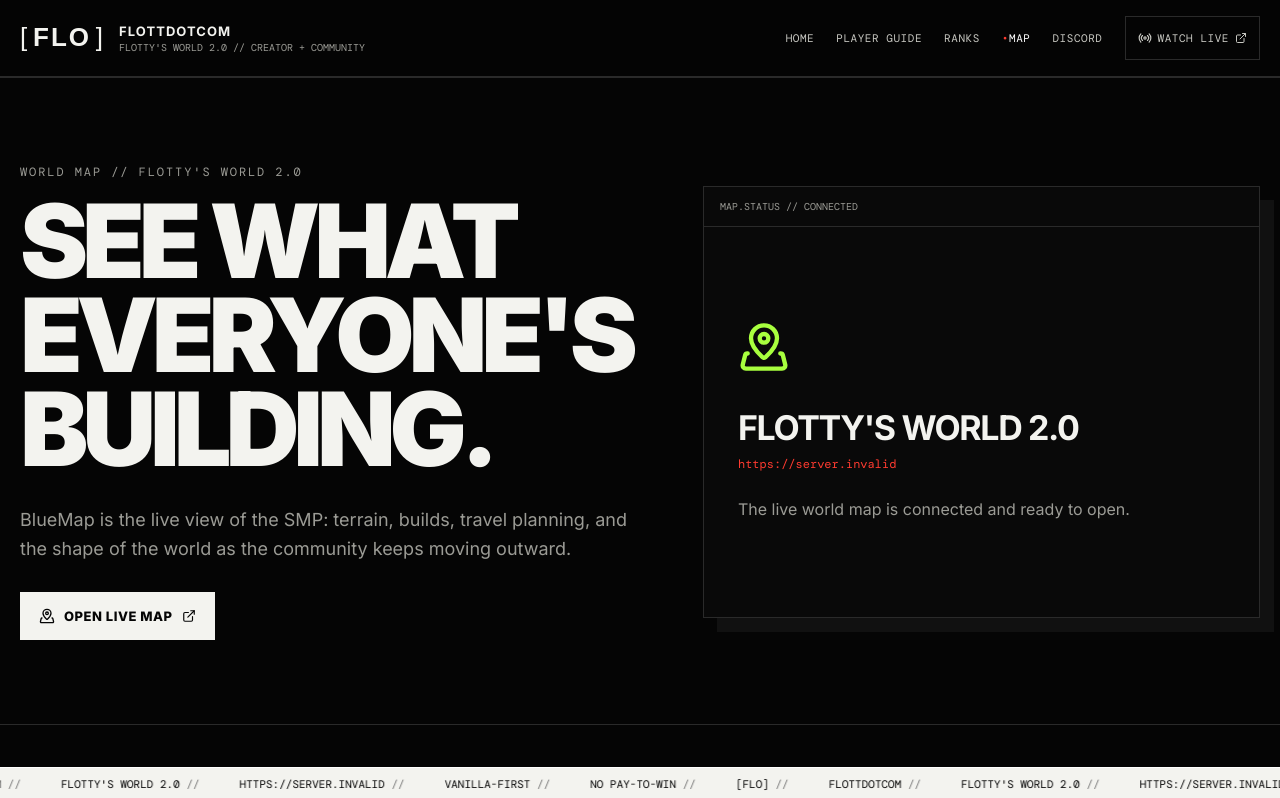
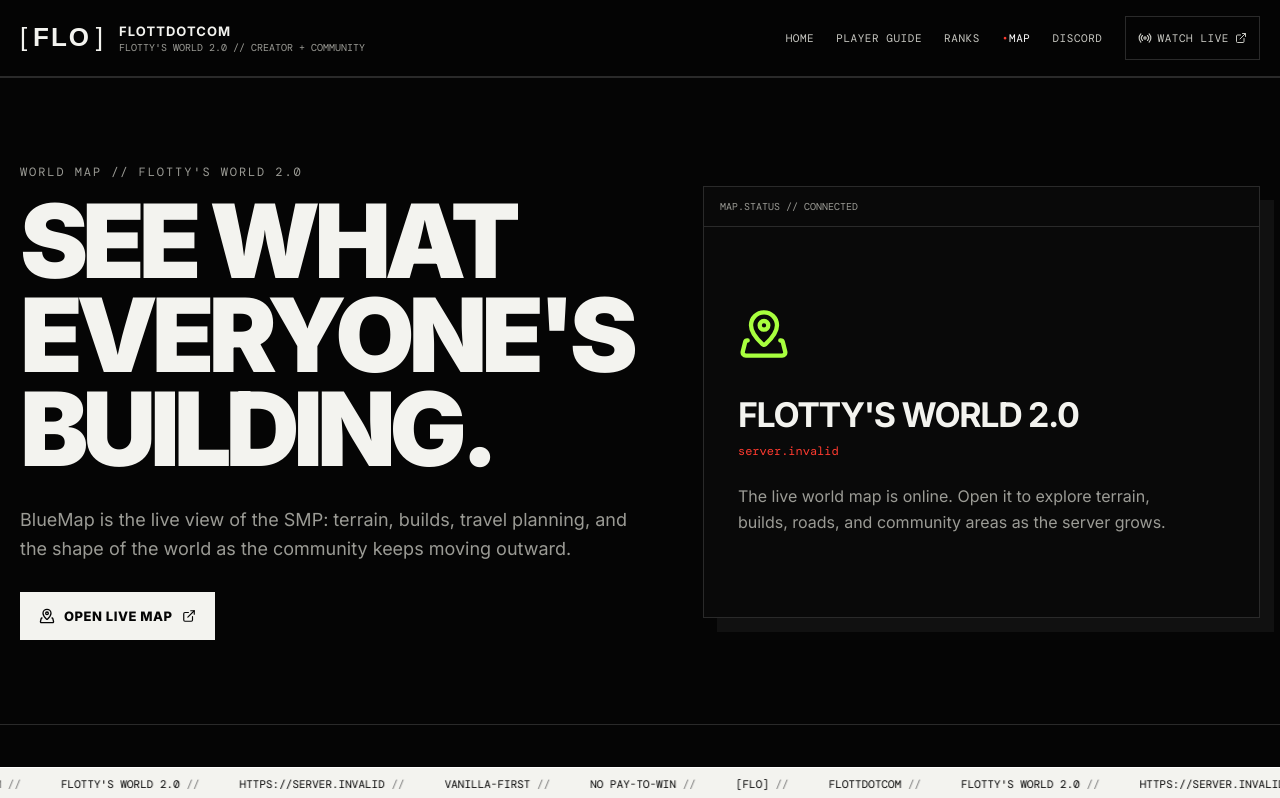
Before and after one commit to ShawnDTB/flottdotcom, a React (Vite) app: page /map in a window 1280 px wide. Shown: the top 798 px of the page. Built offline with nearby package versions, Linux system fonts and the light colour scheme; no server answers; a web font is replaced by a local one.

Commit message:
Connect live BlueMap endpoint

```diff
--- a/src/pages/Map.jsx
+++ b/src/pages/Map.jsx
@@ -4,6 +4,7 @@ import "./Map.css";
 
 export default function MapPage() {
   const configured = Boolean(SITE.mapUrl);
+  const mapLabel = SITE.mapUrl.replace(/^https?:\/\//, "").replace(/\/$/, "");
 
   return (
     <main className="page-main map-page">
@@ -28,8 +29,8 @@ export default function MapPage() {
             <div className="map-terminal-body">
               <MapPinned size={52} />
               <strong>{SITE.serverName.toUpperCase()}</strong>
-              <span>{SITE.serverIp}</span>
-              <p>{configured ? "The live world map is connected and ready to open." : "The world is live; the public browser map is still being prepared. Server and launch updates will be posted through Discord."}</p>
+              <span>{configured ? mapLabel : SITE.serverIp}</span>
+              <p>{configured ? "The live world map is online. Open it to explore terrain, builds, roads, and community areas as the server grows." : "The world is live; the public browser map is still being prepared. Server and launch updates will be posted through Discord."}</p>
             </div>
           </div>
         </div>
```
